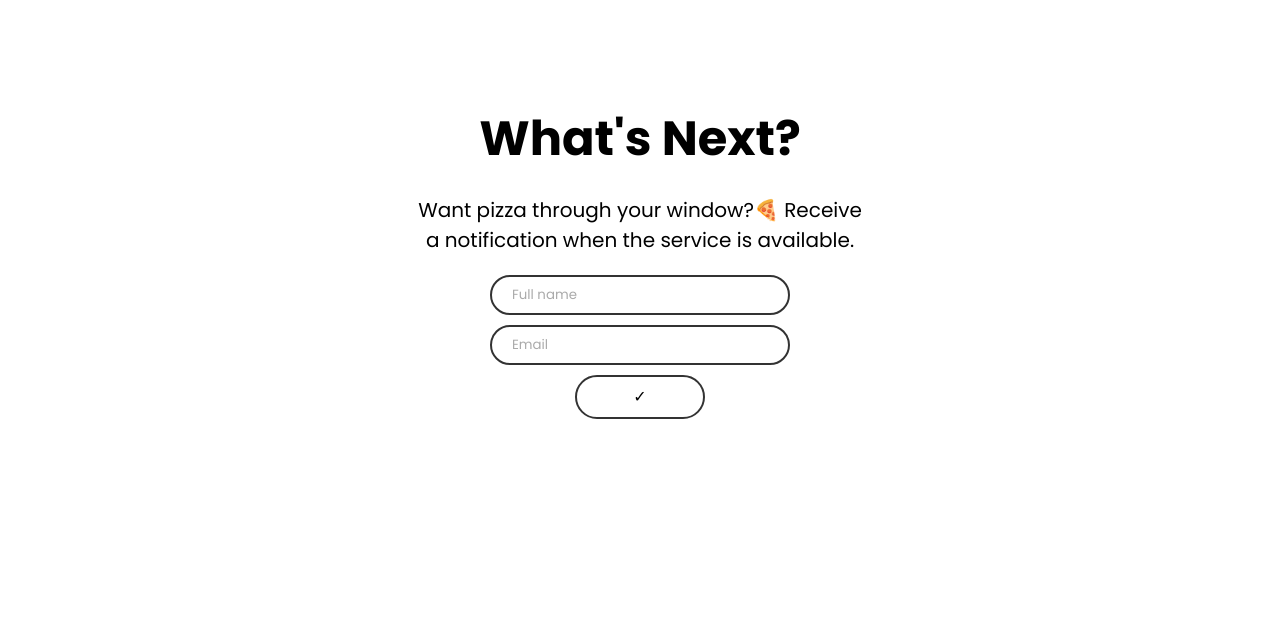
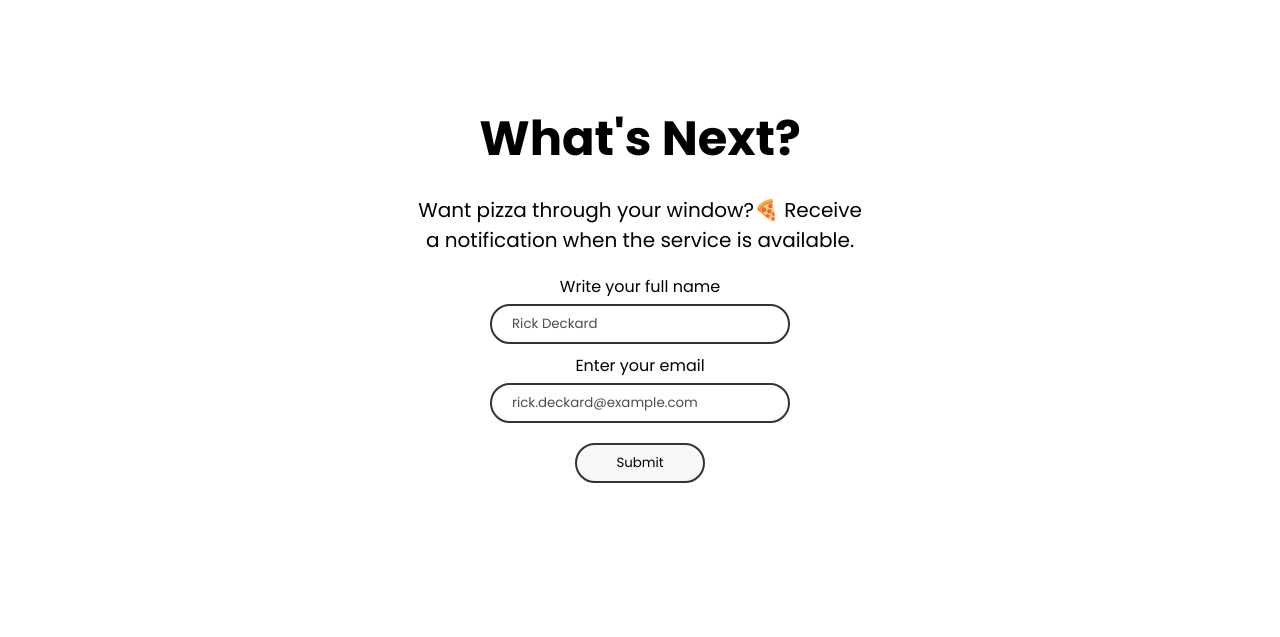
Before and after one commit to jr-nyc212/WCAG_project, a website built with Vite: page index.html in a window 1280 px wide. Shown: the part 2202-2839 px from the top of the page. Built offline with nearby package versions, Linux system fonts and the light colour scheme.

Commit message:
Add form labels, accessible placeholders and a real submit button

```diff
--- a/index.css
+++ b/index.css
@@ -242,9 +242,10 @@ a {
     font-family: 'Poppins', sans-serif;
 }
 .input::-webkit-input-placeholder {
-    color: #aaaaaa;
+    color: #4d4d4d;
 }
 .submit-button {
+    background-color: #f7f7f7;
     border: 2px solid #333333;
     padding: 8px 20px;
     border-radius: 40px;
--- a/index.html
+++ b/index.html
@@ -79,9 +79,11 @@
                 <form>
                     <h2 class="form-heading" id="form-heading">What's Next?</h2>
                     <p class="form-intro">Want pizza through your window?🍕 Receive a notification when the service is available.</p>
-                    <input class="input" type="text" placeholder="Full name" />
-                    <input class="input" type="email" placeholder="Email" />
-                    <div class="submit-button" type="button" onclick="submitForm()">✓</div>
+                    <label for="name">Write your full name</label>
+                    <input class="input" id="name" type="text" placeholder="Rick Deckard" />
+                    <label for="email">Enter your email</label>
+                    <input class="input" id="email" type="email" placeholder="rick.deckard@example.com" />
+                    <button type="button" class="submit-button" onclick="submitForm()">Submit</button>
                 </form>
             </section>
         </main>
```
